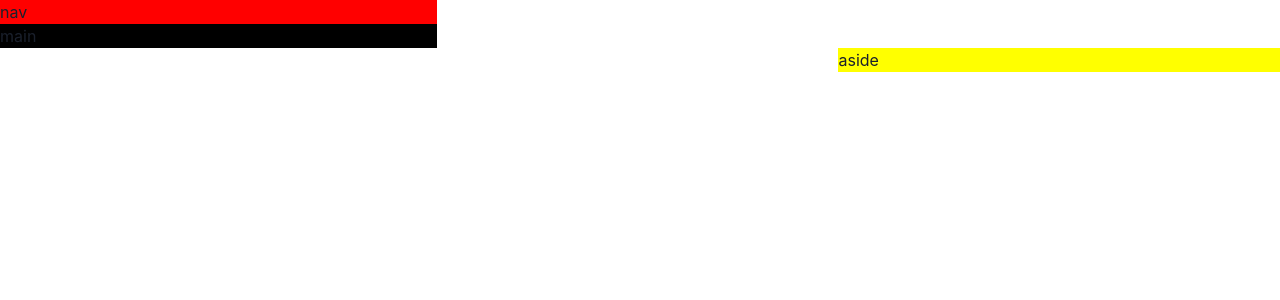
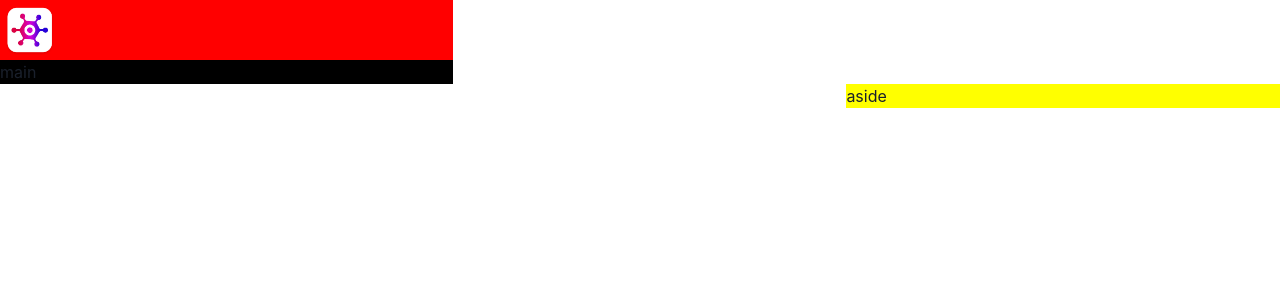
Before and after one commit to exfive45/mush_frontend, a React (Vite) app: page / in a window 1280 px wide. Shown: the top 300 px of the page. Built offline with nearby package versions, Linux system fonts and the light colour scheme.

Commit message:
build a navBar

```diff
--- a/src/App.tsx
+++ b/src/App.tsx
@@ -1,4 +1,5 @@
 import { Grid, GridItem, Show  } from "@chakra-ui/react"
+import { NavBar } from "./components/NavBar"
 
 const App = () => {
   return (
@@ -7,7 +8,7 @@
       base:`"nav nav" "aside main"`,
       sm:`"nav " " main"`
     }}>
-      <GridItem area="nav" bg='red'>nav</GridItem>
+      <GridItem area="nav" bg='red'>< NavBar/></GridItem>
 
       <Show above="lg">
       <GridItem area="aside" bg='yellow'>aside</GridItem>
--- /dev/null
+++ b/src/components/NavBar.tsx
@@ -0,0 +1,9 @@
+import { HStack, Image } from "@chakra-ui/react"
+import logo from "../assets/logo.webp"
+export const NavBar = () => {
+  return (
+    <HStack>
+        <Image src={logo}  boxSize='60px'/>
+    </HStack>
+  )
+}
```
Also changed, not shown: src/assets/logo.webp (added).
